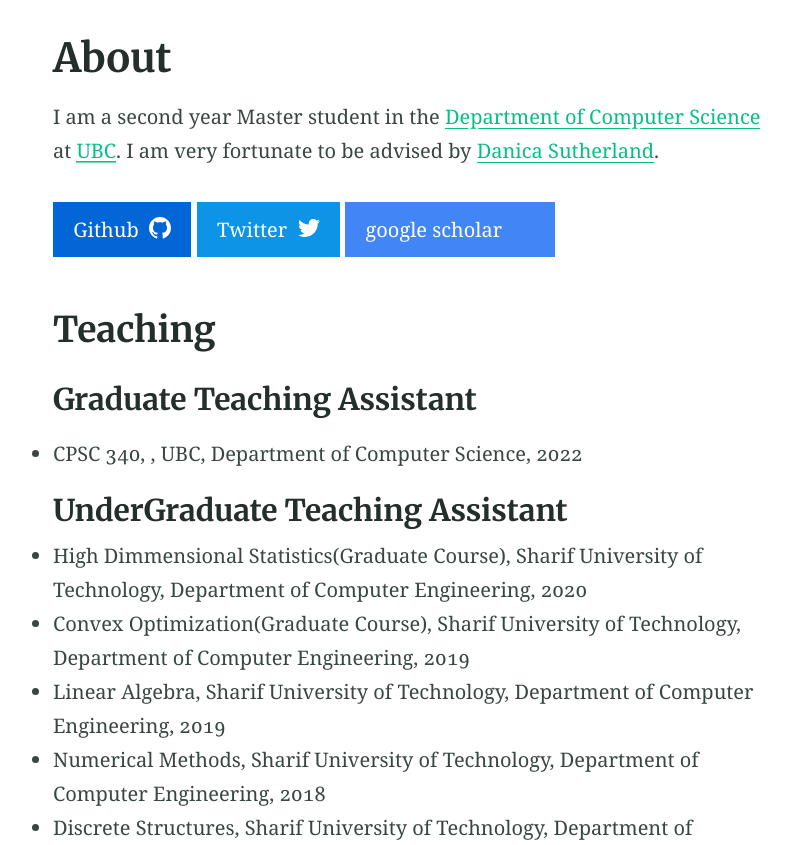
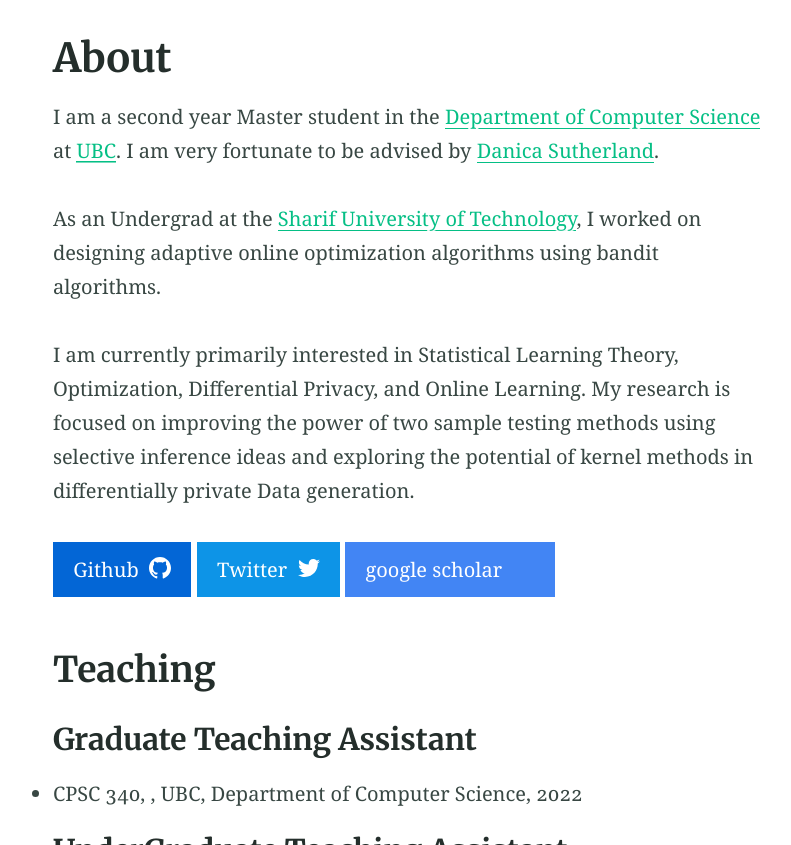
Before and after one commit to miadj7/miladj7.github.io, a Jekyll site: the page built from index.md, in a window 1280 px wide and 900 px high, scrolled down 357 px, cut to the strip 55-900 px from the top of the window. Shown: the whole strip, without its empty margins (230-1021 px from the left). Built offline with Jekyll 4.4.1, drawn with Linux system fonts in a browser that asks for light colours.

Commit message:
Update index.md

```diff
--- a/index.md
+++ b/index.md
@@ -8,6 +8,10 @@ excerpt: "Alembic is a starting point for [Jekyll](https://jekyllrb.com/) projec
 ---
 
 I am a second year Master student in the  [Department of Computer Science](https://www.cs.ubc.ca/) at [UBC](https://www.ubc.ca/). I am very fortunate to be advised by [Danica Sutherland](https://djsutherland.ml/).
+
+As an Undergrad at the [Sharif University of Technology](https://en.sharif.edu/), I worked on designing adaptive online optimization algorithms using bandit algorithms.
+
+I am currently primarily interested in Statistical Learning Theory, Optimization, Differential Privacy, and Online Learning. My research is focused on improving the power of two sample testing methods using selective inference ideas and exploring the potential of kernel methods in differentially private Data generation.
 
 {% include button.html text="Github" icon="github" link="https://github.com/miladj7" color="#0366d6" %} {% include button.html text="Twitter" icon="twitter" link="https://twitter.com/MiladJalaliA" color="#0d94e7" %} {% include button.html text="google scholar" icon="google scholar" link="https://github.com/miladj7" color="#4285F4" %}
 
```
